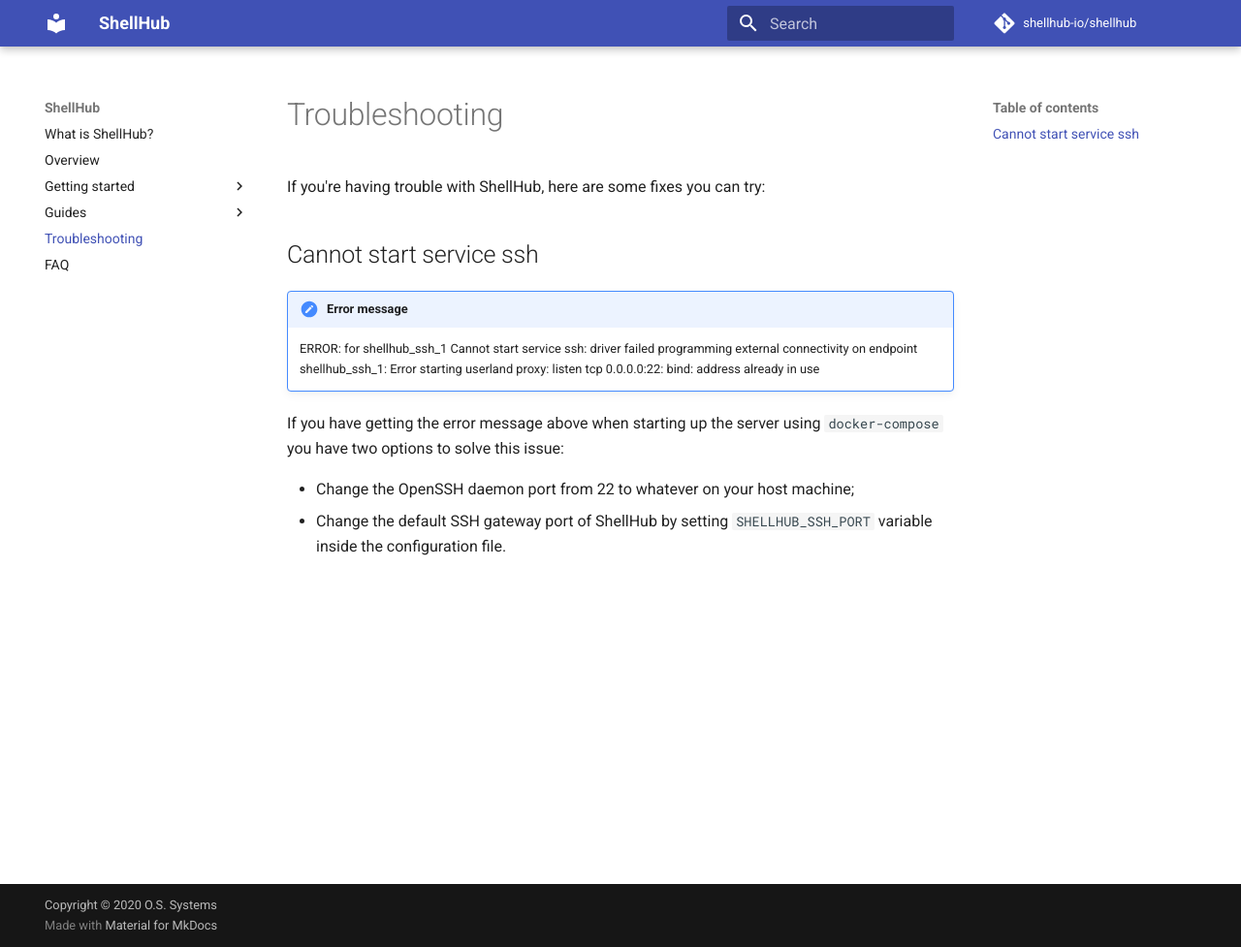
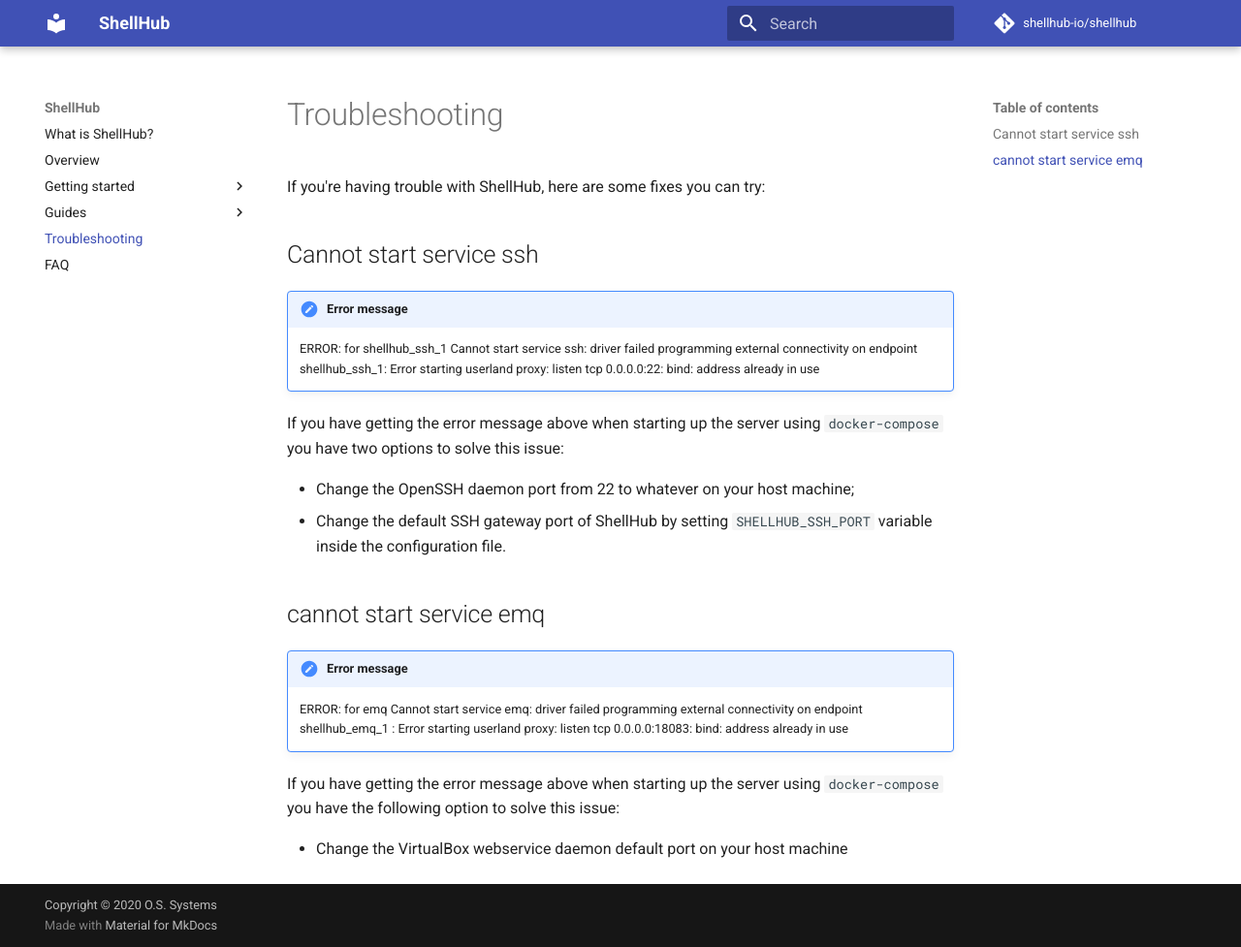
Before and after one commit to shellhub-io/shellhub-io.github.io, an MkDocs documentation site: the page built from docs/troubleshooting.md, in a window 1280 px wide and 977 px high. Shown: the whole window at 97% size. Built offline with MkDocs 1.6.1 and Material for MkDocs 9.7.7, drawn with Linux system fonts in a browser that asks for light colours; comment, search, counter and statistics services are not loaded.

Commit message:
add troubleshooting issue

```diff
--- a/docs/troubleshooting.md
+++ b/docs/troubleshooting.md
@@ -9,3 +9,13 @@
 
 * Change the OpenSSH daemon port from 22 to whatever on your host machine;
 * Change the default SSH gateway port of ShellHub by setting `SHELLHUB_SSH_PORT` variable inside the configuration file.
+
+## cannot start service emq
+
+
+!!! error "Error message"
+	ERROR: for emq  Cannot start service emq: driver failed programming external connectivity on endpoint shellhub_emq_1 : Error starting userland proxy: listen tcp 0.0.0.0:18083: bind: address already in use
+
+If you have getting the error message above when starting up the server using `docker-compose` you have the following option to solve this issue:
+
+* Change the VirtualBox webservice daemon default port on your host machine
```
